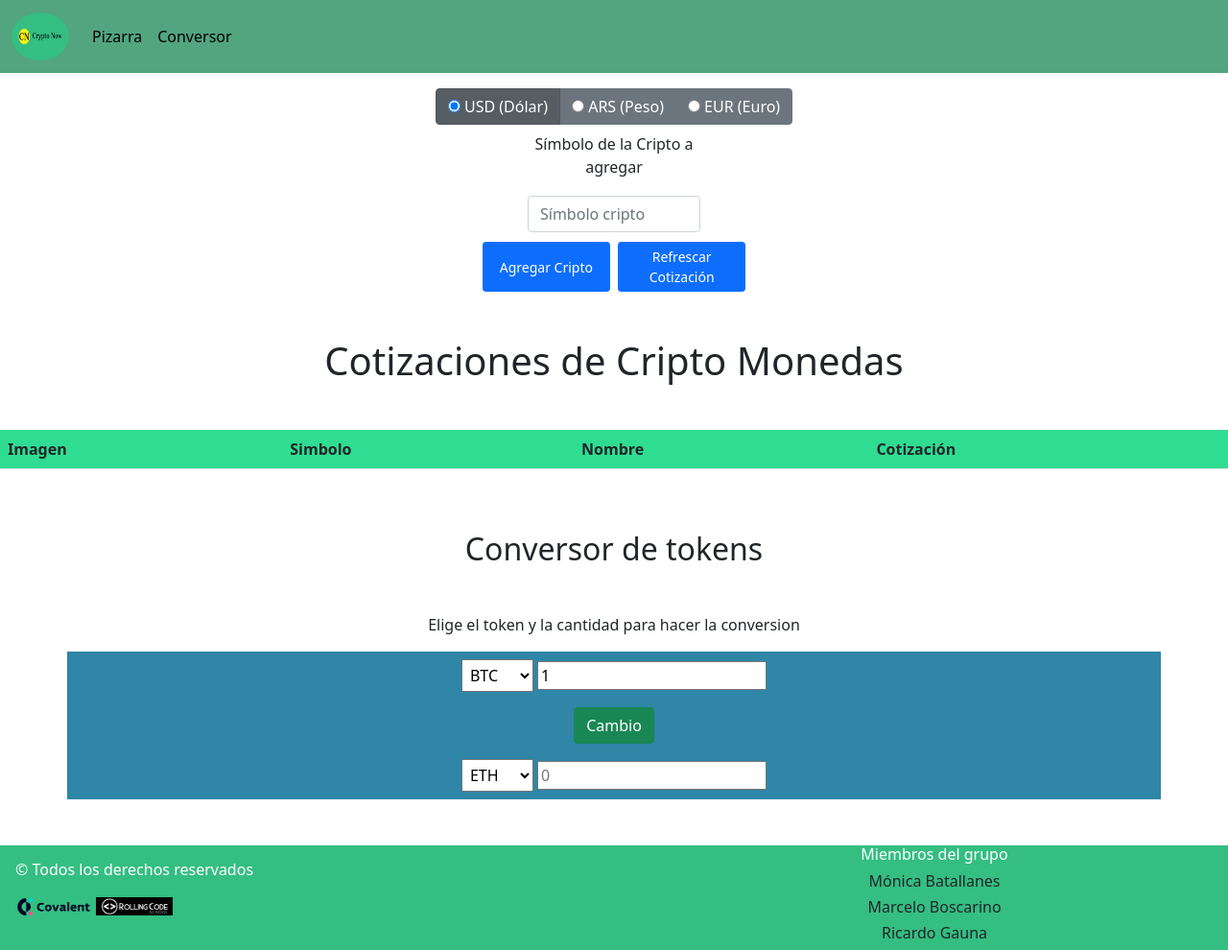
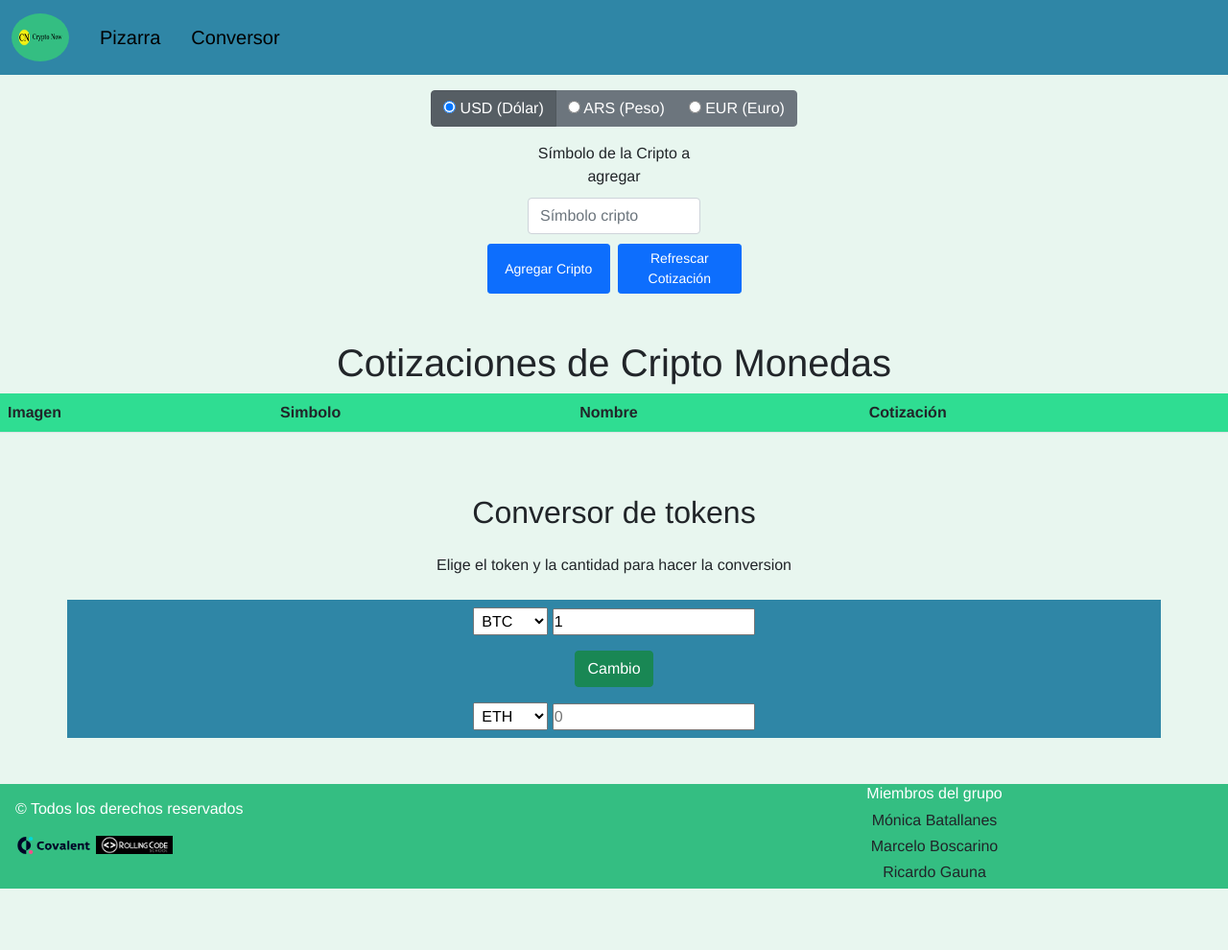
Before and after one commit to monicabatallanes/crypto-now, a plain HTML site: page index.html in a window 1280 px wide. Shown: the whole page at 96% size. After the commit the page ends 926 px from the top, so only its background shows below. Drawn offline with nearby package versions, Linux system fonts and the light colour scheme; no server answers.

Commit message:
algunos cambios en el diseño

```diff
--- a/css/style.css
+++ b/css/style.css
@@ -1,3 +1,18 @@
+*{
+    margin: 0;
+    padding: 0;
+}
+
+body{
+    background-color:#E8F6EF ;
+    font-family: 'Franklin Gothic Medium', 'Arial Narrow', Arial, sans-serif;
+    font-weight: 300;
+}
+
+nav{
+    background-color: #2F86A6;
+}
+
 #simboloCripto{
     width: 4rem;
     margin: 10px
@@ -9,6 +24,7 @@
 
 .container-cotizaciones{
     background-color: #2FDD92;
+
 }
 
 .form-group{
@@ -26,7 +42,6 @@
     .token-input{
         width: 200px;
     }
-
 }
 
 .container{
--- a/index.html
+++ b/index.html
@@ -11,7 +11,7 @@
 
   <body>
 
-    <nav class="navbar navbar-expand bg-success  text-black bg-opacity-75">
+    <nav class="navbar navbar-expand text-black bg-opacity-75">
       <div class="container-fluid">
         <button class="navbar-toggler" type="button" data-bs-toggle="collapse" data-bs-target="#navbarTogglerDemo01" aria-controls="navbarTogglerDemo01" aria-expanded="false" aria-label="Toggle navigation">
           <span class="navbar-toggler-icon"></span>
@@ -20,12 +20,12 @@
           <a class="navbar-brand text-black" href="#">
             <img src="./assets/colors-palet/imagen-logo/logo.png" alt="logo-proyecto" width="60" height="50" class="rounded-circle">
           </a>
-          <ul class="navbar-nav me-auto mb-2 mb-lg-0">
+          <ul class="navbar-nav me-auto mb-2 mb-lg-0 text-center">
             <li class="nav-item">
-              <a class="nav-link active text-black" aria-current="page" href="#cotizaciones">Pizarra</a>
+              <a class="nav-link active text-black fs-5 m-2 p-2 " aria-current="page" href="#cotizaciones">Pizarra</a>
             </li>
             <li class="nav-item">
-              <a class="nav-link text-black" href="#conversor">Conversor</a>
+              <a class="nav-link text-black fs-5 m-2 p-2" href="#conversor">Conversor</a>
             </li>
           </ul>
         </div>
@@ -45,9 +45,8 @@
               <input type="radio" name="options" id="EUR"> EUR (Euro)
             </label>
           </div>
-
           <div class="form-group d-flex justify-content-center row">
-              <label class="col-label text-center m-2" for="Simbolo Cripto">Símbolo de la Cripto a agregar</label>
+              <label class="col-label text-center mt-3" for="Simbolo Cripto">Símbolo de la Cripto a agregar</label>
               <input type="text" class="form-control col" id="simboloCripto" aria-describedby="help" placeholder="Símbolo cripto">
           </div>
           <div class="botones row d-grid gap-2 d-flex justify-content-center">
@@ -57,10 +56,10 @@
 
         </form>
 
-          <h1 class="titulo-cotizaciones m-5 text-center" id="cotizaciones"> Cotizaciones de Cripto Monedas</h1>
+          <h1 class="titulo-cotizaciones mt-5 mb-2 text-center" id="cotizaciones"> Cotizaciones de Cripto Monedas</h1>
 
           <section class="container-cotizaciones">
-              <table class="table">
+              <table class="table p-3">
                 <thead class="thead-dark">
                   <tr>
                     <th scope="col">Imagen</th>
@@ -75,13 +74,14 @@
               </table>
                 <div>
                 </div>
+          </section>
 
-      </section>
+    </section>
 
       <section class="convertidor  d-flex flex-column align-items-center justify-content-center">
 
-        <h2 class="titulo-conversor mt-5 mb-5" >Conversor de tokens</h2>
-        <p class="titulo-conversor text-align-center" id="conversor">Elige el token y la cantidad para hacer la conversion</p>
+        <h2 class="titulo-conversor mt-5 mb-3" >Conversor de tokens</h2>
+        <p class="titulo-conversor text-align-center p-2" id="conversor">Elige el token y la cantidad para hacer la conversion</p>
 
         <div class="container d-flex flex-column align-items-center justify-content-center">
           <div class="token py-2 ">
```
